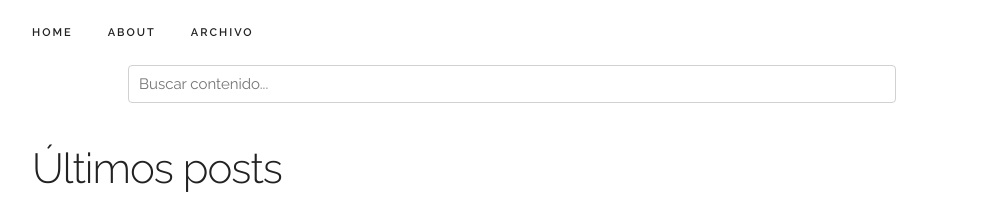
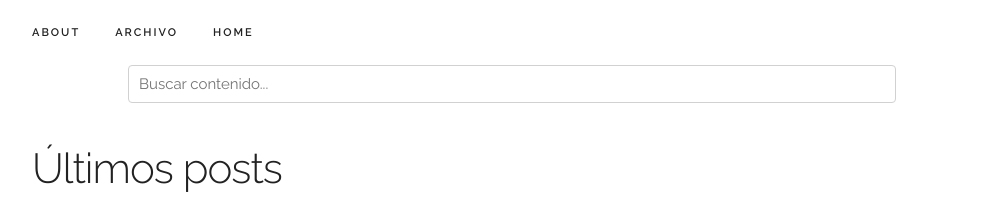
Before and after one commit to pedroprieto/test-blog, a Jekyll site: the page built from index.html, in a window 1280 px wide. Shown: the top 218 px of the page, without its empty margins (128-1121 px from the left). Built offline with Jekyll 4.4.1, drawn with Linux system fonts in a browser that asks for light colours.

Commit message:
Error en nav

```diff
--- a/_includes/nav.html
+++ b/_includes/nav.html
@@ -1,9 +1,6 @@
 <nav class="navbar">
   <div class="container">
     <ul class="navbar-list">
-          <li class="navbar-item">
-            <a class="navbar-link" href="{{ site.baseurl }}">Home</a>
-          </li>
       {% for my_page in site.pages %}
       {% if my_page.title %}
       <li class="navbar-item">
@@ -14,11 +11,3 @@
     </ul>
   </div>
 </nav>
-
-
-
-        <!--logo start-->
-<!-- <a class="logo-brand " href="{{ site.baseurl }}/"> -->
-<!-- <img class="retina" src="{{ site.baseurl }}/assets/img/logo.png" alt="{{ site.title | escape }}" /> -->
-<!-- </a> -->
-        <!--logo end-->
--- a/index.html
+++ b/index.html
@@ -1,5 +1,6 @@
 ---
 layout: home
+title: Home
 ---
 
 <!-- <p> Home Page</p> -->
```
Lines whose indentation alone changed are shown as unchanged.
